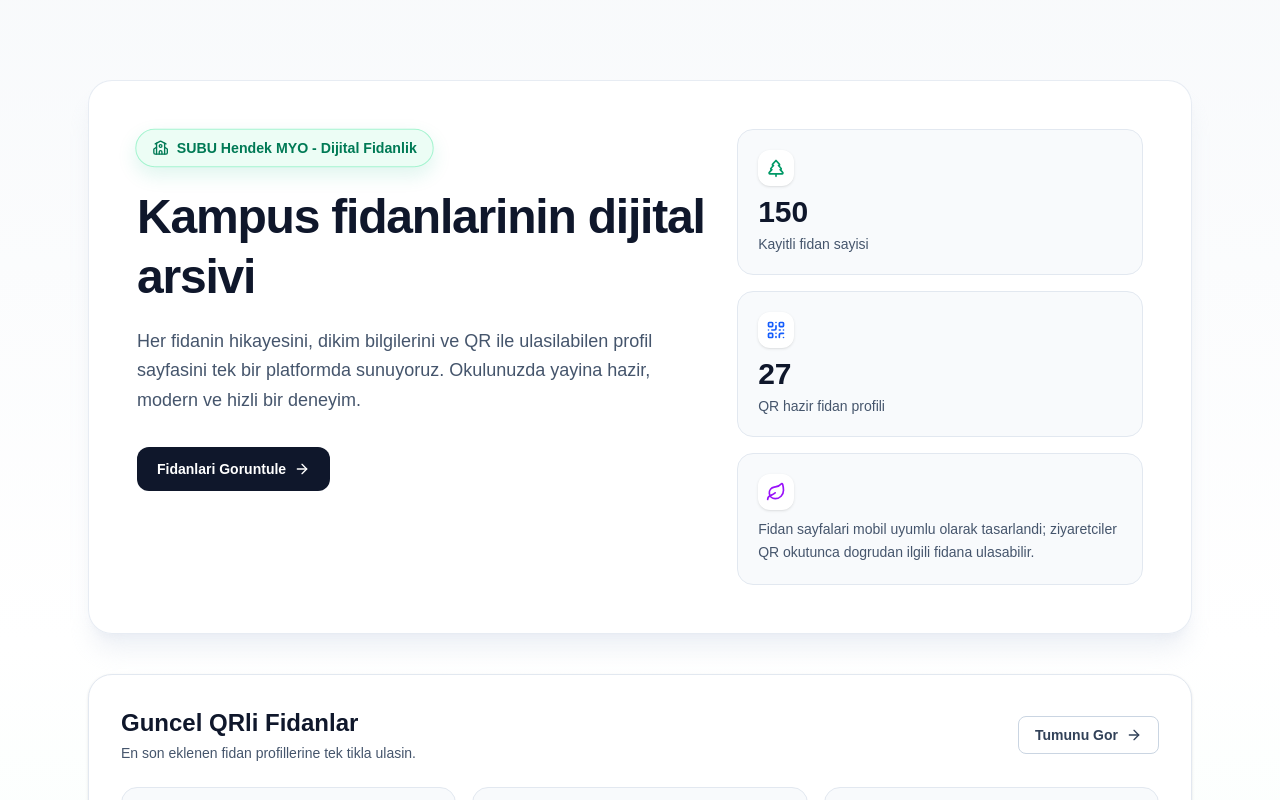
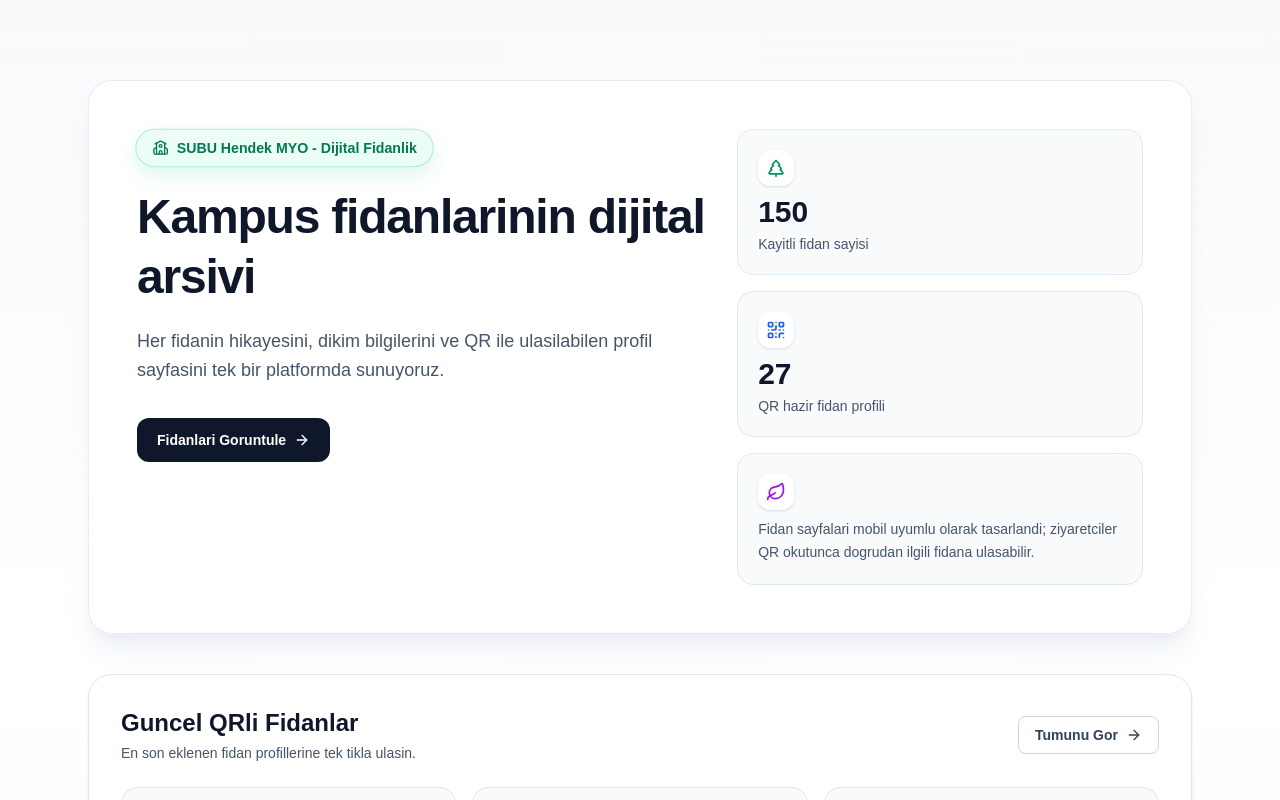
Before and after one commit to Rainclover8/Unides-Project, a Next.js app: page / in a window 1280 px wide. Shown: the top 800 px of the page. Built offline with nearby package versions, Linux system fonts and the light colour scheme.

Commit message:
Remove redundant text from the description in the Home component

```diff
--- a/app/page.tsx
+++ b/app/page.tsx
@@ -31,8 +31,7 @@ export default function Home() {
             </h1>
             <p className="mt-4 max-w-2xl text-base leading-relaxed text-slate-600 sm:mt-5 sm:text-lg">
               Her fidanin hikayesini, dikim bilgilerini ve QR ile ulasilabilen profil
-              sayfasini tek bir platformda sunuyoruz. Okulunuzda yayina hazir, modern
-              ve hizli bir deneyim.
+              sayfasini tek bir platformda sunuyoruz.
             </p>
 
             <div className="mt-6 flex flex-wrap gap-3 sm:mt-8">
```
